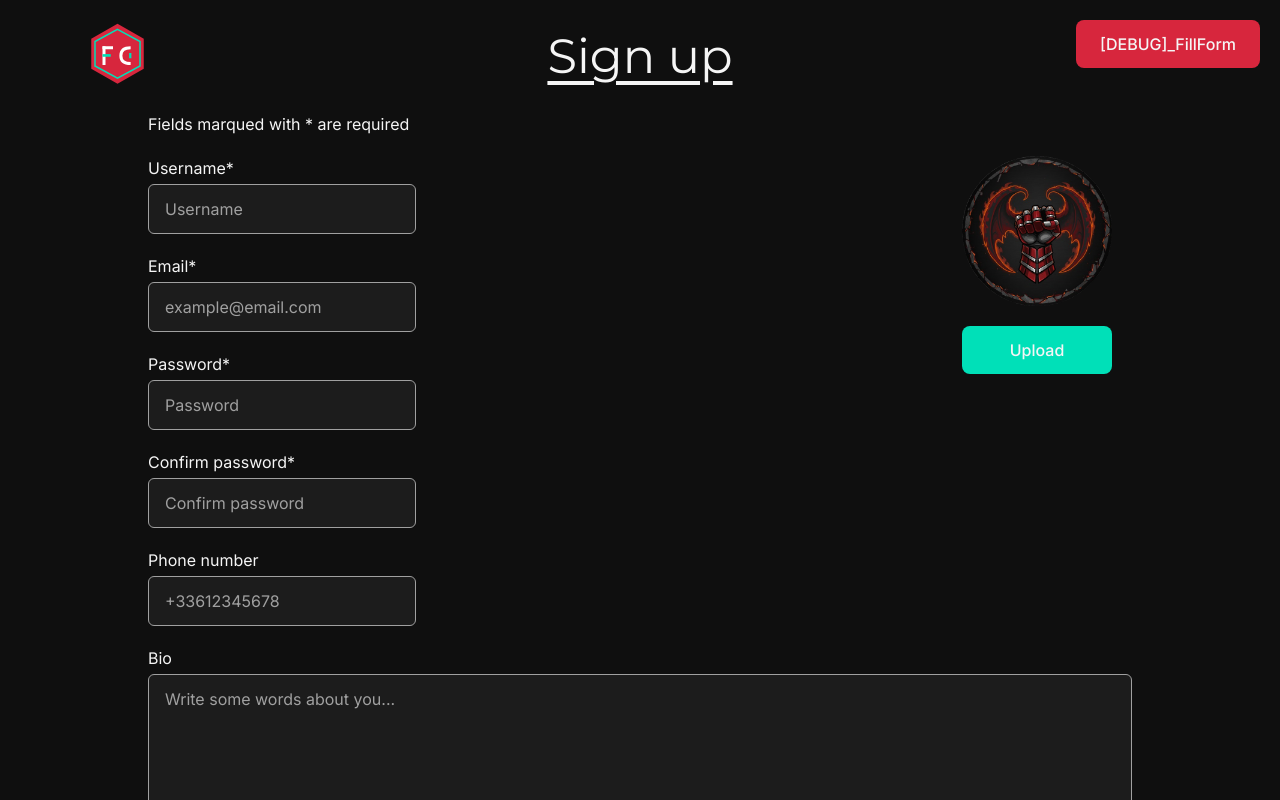
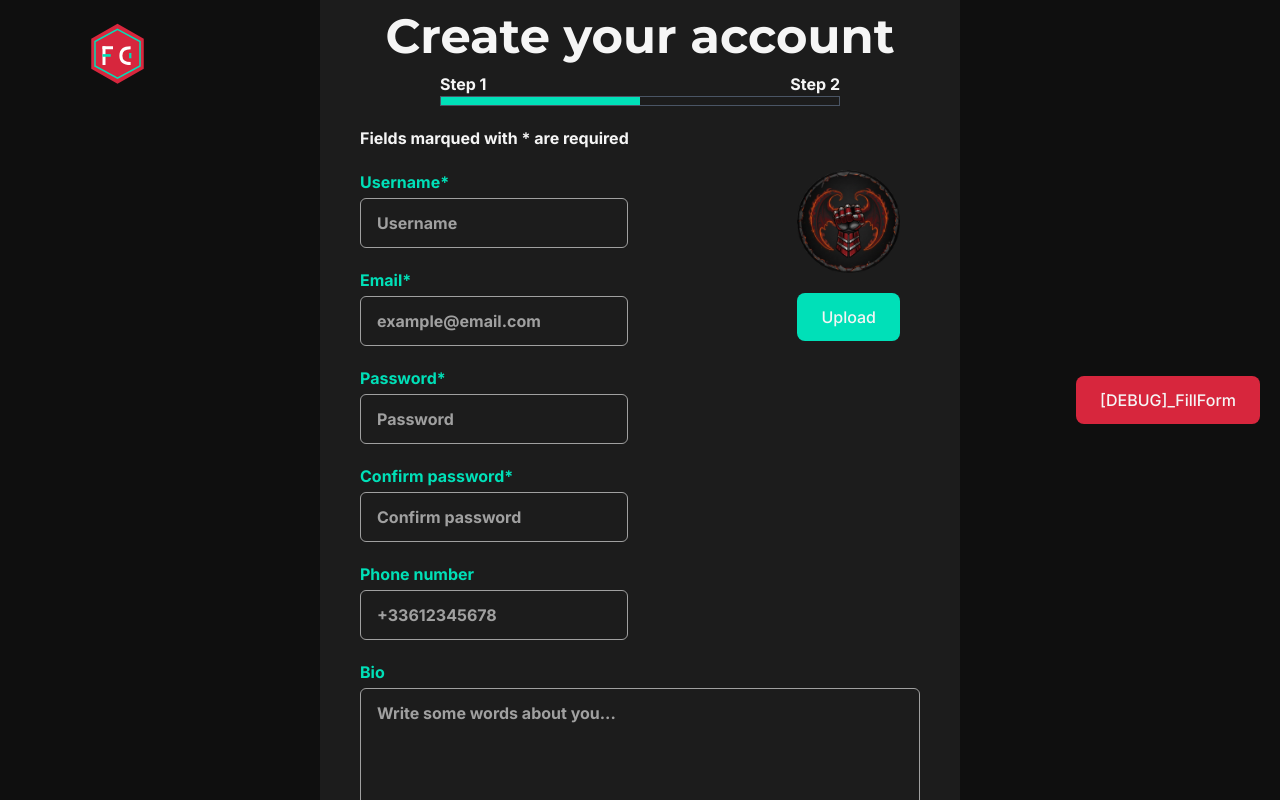
Before and after one commit to gregoirelebas/FightConnect-frontend, a Next.js app: page /signup in a window 1280 px wide. Shown: the top 800 px of the page. Built offline with nearby package versions, Linux system fonts and the light colour scheme; no server answers.

Commit message:
Changed the CSS of signup and add a cookie to go in signin if already have an account

```diff
--- a/app/...homeUI/landing.tsx
+++ b/app/...homeUI/landing.tsx
@@ -1,37 +1,48 @@
-'use client';
+"use client";
 
-import Button, { ButtonVariant } from '../...components/Button';
-import { useRouter } from 'next/navigation';
+import Button, { ButtonVariant } from "../...components/Button";
+import { useRouter } from "next/navigation";
 
-import { useEffect, useState } from 'react';
-import { setCookie } from '../...helpers/cookies';
-import Cookies from '../...types/cookies';
-import { Role } from '../...types/enum';
+import { useEffect, useState } from "react";
+import { deleteCookie, getCookie, setCookie } from "../...helpers/cookies";
+import Cookies from "../...types/cookies";
+import { Role } from "../...types/enum";
 
-import LoginComponent from './login';
-import { setCookieState } from '../...helpers/states';
-import LogoutComponent from '../...UI/Logout';
+import LoginComponent from "./login";
+import { setCookieState } from "../...helpers/states";
+import LogoutComponent from "../...UI/Logout";
 
 export default function LandingComponent() {
   const router = useRouter();
 
-  const [userToken, setUserToken] = useState<string>('');
+  const [userToken, setUserToken] = useState<string>("");
   const [displayLogin, setDisplayLogin] = useState<boolean>(false);
 
   useEffect(() => {
     setCookieState(Cookies.token, setUserToken);
   }, []);
 
+  useEffect(() => {
+    const fetchCookie = async () => {
+      const cookieLog = await getCookie(Cookies.log);
+      if (cookieLog === "true") {
+        setDisplayLogin(true);
+      }
+    };
+    fetchCookie();
+    deleteCookie(Cookies.log)
+  }, []);
+
   const signUpFighter = () => {
     setCookie(Cookies.role, Role.Fighter);
 
-    router.push('/signup');
+    router.push("/signup");
   };
 
   const signUpPromoter = () => {
     setCookie(Cookies.role, Role.Promoter);
 
-    router.push('/signup');
+    router.push("/signup");
   };
 
   const login = () => {
@@ -56,7 +67,7 @@ export default function LandingComponent() {
           <div className="flex gap-10 absolute right-30">
             {userToken && (
               <>
-                <Button variant={ButtonVariant.Ternary} onClick={() => router.push('/dashboard')}>
+                <Button variant={ButtonVariant.Ternary} onClick={() => router.push("/dashboard")}>
                   Dashboard
                 </Button>
                 <LogoutComponent />
@@ -78,20 +89,22 @@ export default function LandingComponent() {
             <Button
               variant={ButtonVariant.Primary}
               onClick={signUpFighter}
-              className="w-xs text-5xl ring-white ring-4">
+              className="w-xs text-5xl ring-white ring-4"
+            >
               Fighter
             </Button>
             <Button
               variant={ButtonVariant.Secondary}
               onClick={signUpPromoter}
-              className="w-xs text-5xl ring-white ring-4">
+              className="w-xs text-5xl ring-white ring-4"
+            >
               Promoter
             </Button>
           </div>
           <div className="h-40 flex gap-20">
-            {createInfoCard('More than 1,215 fighters and 350 promoters')}
-            {createInfoCard('100+ events per month')}
-            {createInfoCard('Join the biggest fighting community!')}
+            {createInfoCard("More than 1,215 fighters and 350 promoters")}
+            {createInfoCard("100+ events per month")}
+            {createInfoCard("Join the biggest fighting community!")}
           </div>
         </>
       )}
--- a/app/...types/cookies.ts
+++ b/app/...types/cookies.ts
@@ -9,4 +9,5 @@ export default abstract class Cookies {
   static date: string= 'date';
   static token: string = 'token';
   static userRole: string = 'userRole';
+  static log:string = "true"
 }
--- a/app/signup/...UI/signup.tsx
+++ b/app/signup/...UI/signup.tsx
@@ -11,11 +11,12 @@ import Button, { ButtonVariant } from '@/app/...components/Button';
 import Logo from '@/app/...UI/Logo';
 
 import Cookies from '@/app/...types/cookies';
-import { setCookies } from '@/app/...helpers/cookies';
+import { setCookie, setCookies } from '@/app/...helpers/cookies';
 import { setCookieState } from '@/app/...helpers/states';
 import { Role } from '@/app/...types/enum';
 
 import profile from '@/public/defaultProfile.png';
+import Link from 'next/link';
 
 export default function SignupComponent() {
   const router = useRouter();
@@ -109,6 +110,11 @@ export default function SignupComponent() {
     }
   };
 
+  const loadSignIn = () => {
+    setCookie(Cookies.log, "true")
+    router.push('/')
+  }
+
   const DEBUG_fillForm = () => {
     setUsername('username');
     setEmail('email@debug.com');
@@ -128,16 +134,27 @@ export default function SignupComponent() {
     /^(?:(?:\+|00)33[\s.-]{0,3}(?:\(0\)[\s.-]{0,3})?|0)[1-9](?:(?:[\s.-]?\d{2}){4}|\d{2}(?:[\s.-]?\d{3}){2})$/;
 
   return (
-    <div className=" flex flex-col justify-between items-center p-5">
-      <Logo className="logo" />
+    <div className="flex h-screen justify-center">
+      <div className="h-full w-1/2 pl-5 pr-5 bg-foreground font-bold flex flex-col justify-around items-center">
+      <Logo className="logo"/>
       <Button variant={ButtonVariant.Primary} className="absolute right-5" onClick={DEBUG_fillForm}>
         [DEBUG]_FillForm
       </Button>
-      <h1 className="underline underline-offset-8">Sign up</h1>
-      <div className="w-5xl flex flex-col gap-5 p-5 rounded-2xl">
+      <h1>Create your account</h1>
+      <div className='w-2/3 flex flex-col'>
+        <div className='flex justify-between'>
+          <span>Step 1</span>
+          <span>Step 2</span>
+        </div>
+        <div className='flex flex-row w-full border border-gray-600'>
+        <div className='h-2 w-1/2 bg-accent'></div>
+        <div className='h-2 w-1/2'></div>
+        </div>
+      </div>
+      <div className="flex flex-col gap-5 p-5 rounded-2xl">
         <span>Fields marqued with * are required</span>
         <div className="w-full flex justify-between">
-          <fieldset className="flex flex-col gap-5">
+          <fieldset className="flex flex-wrap  gap-5 text-accent">
             <Input
               label="Username*"
               placeholder="Username"
@@ -205,7 +222,7 @@ export default function SignupComponent() {
             />
           </div>
         </div>
-        <fieldset className="w-full">
+        <fieldset className="w-full text-accent">
           <TextArea
             label="Bio"
             placeholder="Write some words about you..."
@@ -220,6 +237,8 @@ export default function SignupComponent() {
         <Button variant={ButtonVariant.Primary} className="w-3xs" onClick={loadNextPage}>
           Continue
         </Button>
+        <span className='border mt-4 pt-2 flex justify-center border-r-0 border-l-0 border-b-0 w-200'>Already have an account ? <span className='text-accent cursor-pointer' onClick={loadSignIn}> Sign in</span></span>
+      </div>
       </div>
     </div>
   );
```
